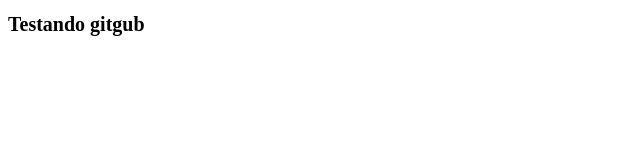
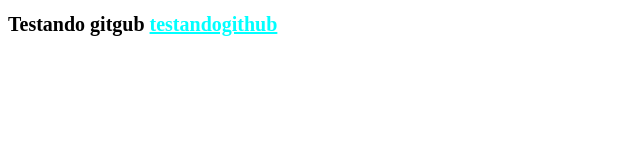
Before and after one commit to Orlando-de-Almeida/projecto2, a plain HTML site: page index.html in a window 1280 px wide. Shown: the whole page, without its empty margins (0-640 px from the left). Drawn offline with Linux system fonts and the light colour scheme.

Commit message:
Actualizado os arquivos index.html e estilo.css

```diff
--- a/estilo.css
+++ b/estilo.css
@@ -1,3 +1,7 @@
 h1{
     font-size:20px;
 }
+a{
+    text-decoration:underline;
+    color:aqua;
+}
--- a/index.html
+++ b/index.html
@@ -7,6 +7,6 @@
     <link rel="stylesheet" href="estilo.css">
 </head>
 <body>
-    <h1>Testando gitgub</h1>
+    <h1>Testando gitgub <a href="#">testandogithub</a></h1>
 </body>
 </html>
```
